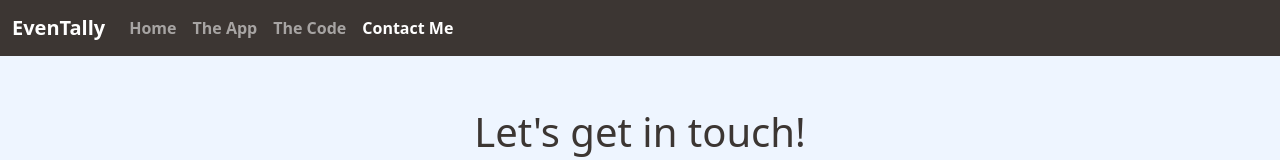
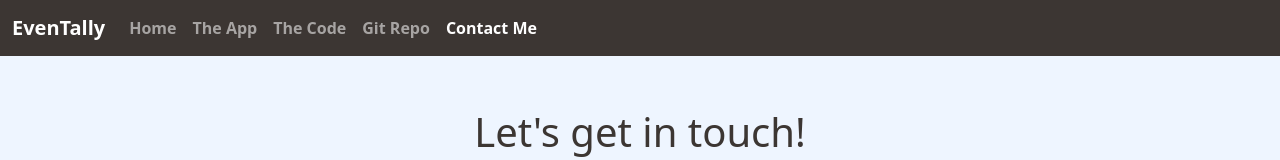
Before and after one commit to victor1127/EvenTally, a plain HTML site: page about.html in a window 1280 px wide. Shown: the top 160 px of the page. Drawn offline with nearby package versions, Linux system fonts and the light colour scheme.

Commit message:
adding a nav bar button

```diff
--- a/about.html
+++ b/about.html
@@ -36,6 +36,9 @@
                         </li>
                         <li class="nav-item">
                             <a class="nav-link" href="code.html">The Code</a>
+                        </li>
+                        <li class="nav-item">
+                            <a class="nav-link" href="https://github.com/victor1127/EvenTally.git" target="_blank">Git Repo</a>
                         </li>
                         <li class="nav-item">
                             <a class="nav-link active" aria-current="page" href="about.html">Contact Me</a>
```
Also changed, not shown: app.html (+3 -0 lines), code.html (+3 -0 lines).
